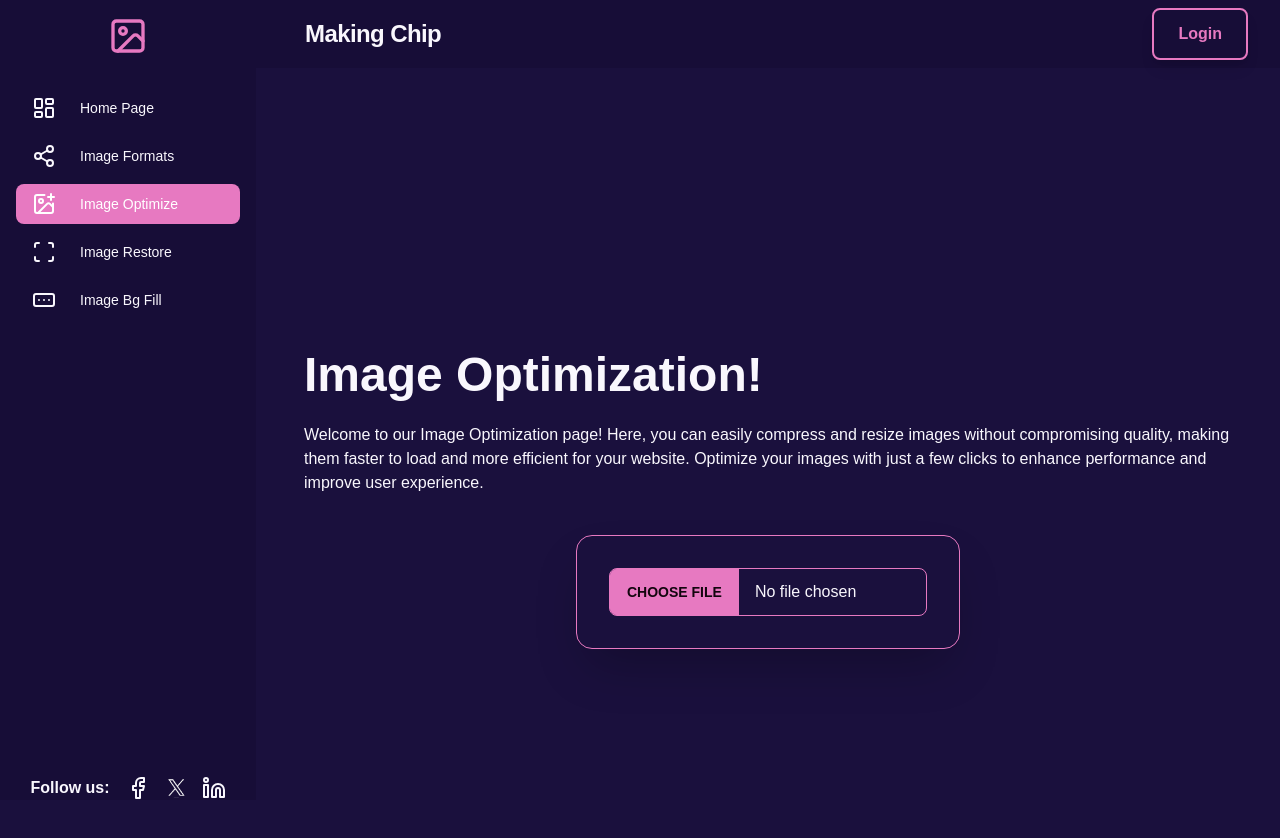
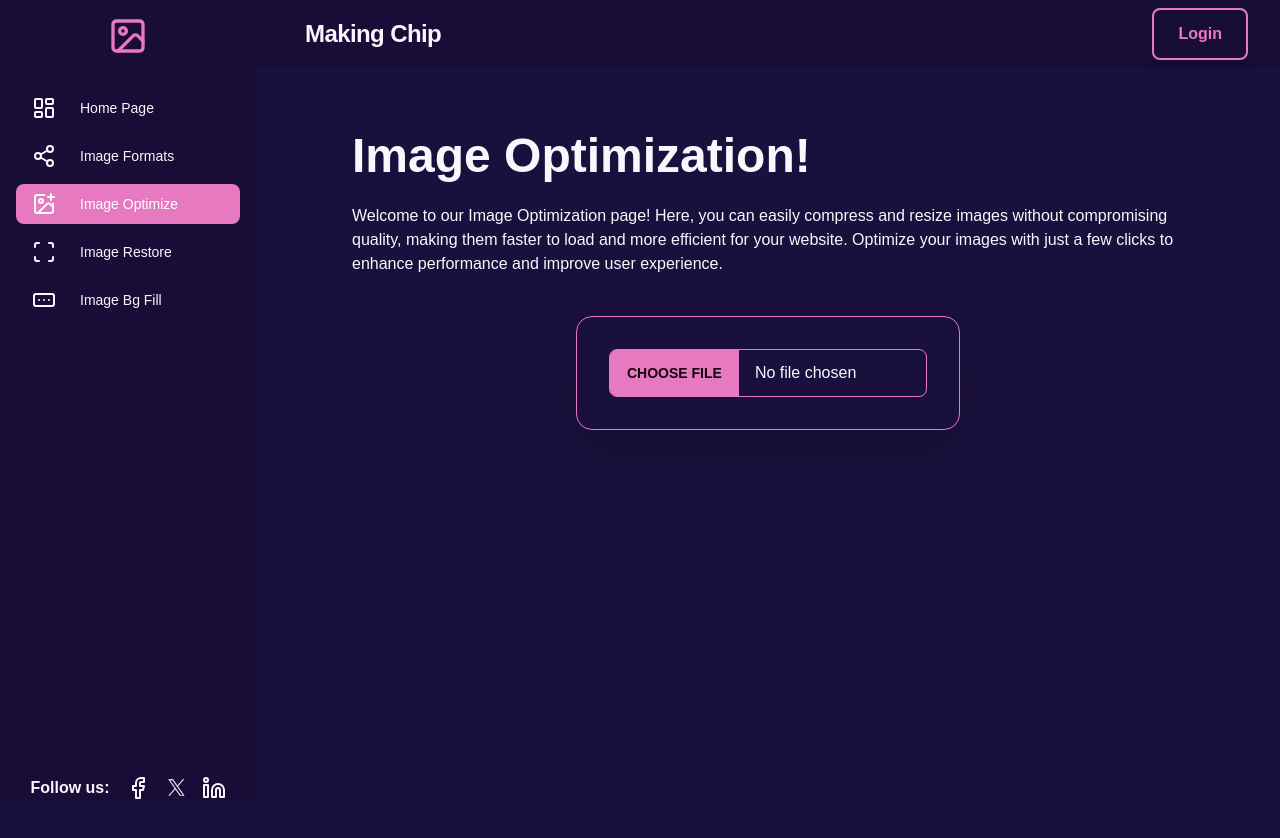
Before and after one commit to afnanhussain2002/making-chip, a Next.js app: page /image-optimize in a window 1280 px wide. Shown: the top 838 px of the page. After the commit the page ends 800 px from the top, so only its background shows below. Built offline with nearby package versions, Linux system fonts and the light colour scheme; no server answers.

Commit message:
change the main div classes

```diff
--- a/src/app/(app)/image-optimize/page.tsx
+++ b/src/app/(app)/image-optimize/page.tsx
@@ -66,7 +66,7 @@ function ImageOptimize() {
     }
 
   return (
-    <div className="hero min-h-screen">
+    <div className="container mx-auto p-4 max-w-4xl">
       <div className="hero-content flex-col ">
         <div className="text-center lg:text-left">
           <h1 className="text-5xl font-bold">Image Optimization!</h1>
```
